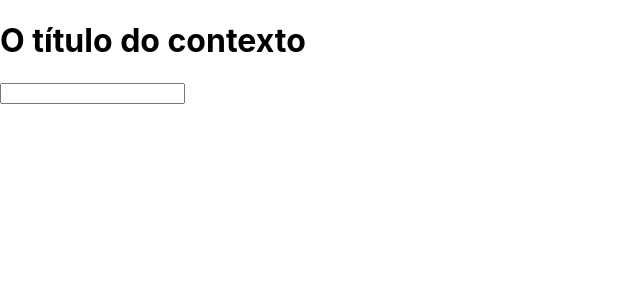
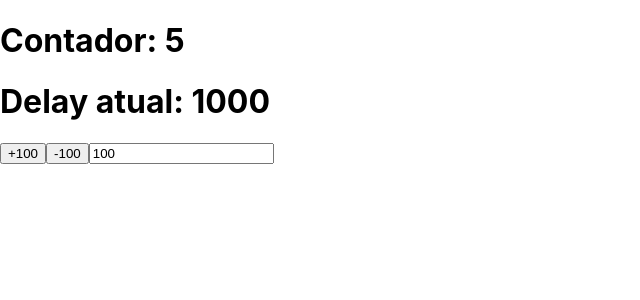
Before and after one commit to Andreeehh/project-2-react, a React (Create React App) app: page / in a window 1280 px wide. Shown: the top 300 px of the page, without its empty margins (0-640 px from the left). Built offline with nearby package versions, Linux system fonts and the light colour scheme.

Commit message:
Criando seu próprio hook

```diff
--- a/src/App.js
+++ b/src/App.js
@@ -1,75 +1,52 @@
-import P from 'prop-types';
-import { createContext, useContext, useReducer, useRef } from 'react';
+import { useEffect, useRef, useState } from 'react';
 import './App.css';
 
-//actions.js
-export const actions = {
-  CHANGE_TITLE: 'CHANGE_TITLE',
+const useMyHook = (cb, delay = 1000) => {
+  const savedCb = useRef();
+
+  useEffect(() => {
+    savedCb.current = cb;
+  }, [cb]);
+
+  useEffect(() => {
+    const interval = setInterval(() => {
+      savedCb.current();
+    }, delay);
+    return () => clearInterval(interval);
+  }, [delay]);
 };
 
-// data.js
-const globalState = {
-  title: 'O título do contexto',
-  body: 'o body do contexto',
-  counter: 0,
-};
+function App() {
+  const [counter, setCounter] = useState(0);
+  const [delay, setDelay] = useState(1000);
+  const [incrementor, setIncrementor] = useState(100);
 
-//reducer.js
-export const reducer = (state, action) => {
-  switch (action.type) {
-    case actions.CHANGE_TITLE:
-      console.log('Mudar título');
-      return { ...state, title: action.payload };
-  }
-  return { ...state };
-};
-
-// AppContext
-export const Context = createContext();
-export const AppContext = ({ children }) => {
-  const [state, dispatch] = useReducer(reducer, globalState);
-
-  const changeTitle = (payload) => {
-    dispatch({
-      type: actions.CHANGE_TITLE,
-      payload: payload,
-    });
-  };
+  useMyHook(() => setCounter((c) => c + 1), delay);
 
   return (
-    <Context.Provider value={{ state, changeTitle }}>
-      {children}
-    </Context.Provider>
-  );
-};
-
-AppContext.propTypes = {
-  children: P.node,
-};
-
-//H1/index.jsx
-export const H1 = () => {
-  const context = useContext(Context);
-  const inputRef = useRef();
-
-  return (
-    <>
-      <h1 onClick={() => context.changeTitle(inputRef.current.value)}>
-        {context.state.title}
-      </h1>
-      <input type="text" ref={inputRef}></input>
-    </>
-  );
-};
-
-//App.jsx
-function App() {
-  return (
-    <AppContext>
-      <div>
-        <H1></H1>
-      </div>
-    </AppContext>
+    <div>
+      <h1>Contador: {counter}</h1>
+      <h1>Delay atual: {delay}</h1>
+      <button
+        onClick={() => {
+          setDelay((delay) => delay + incrementor);
+        }}
+      >
+        +{incrementor}
+      </button>
+      <button
+        onClick={() => {
+          setDelay((delay) => delay - incrementor);
+        }}
+      >
+        -{incrementor}
+      </button>
+      <input
+        type="number"
+        value={incrementor}
+        onChange={(e) => setIncrementor(Number(e.target.value))}
+      />
+    </div>
   );
 }
 
```
